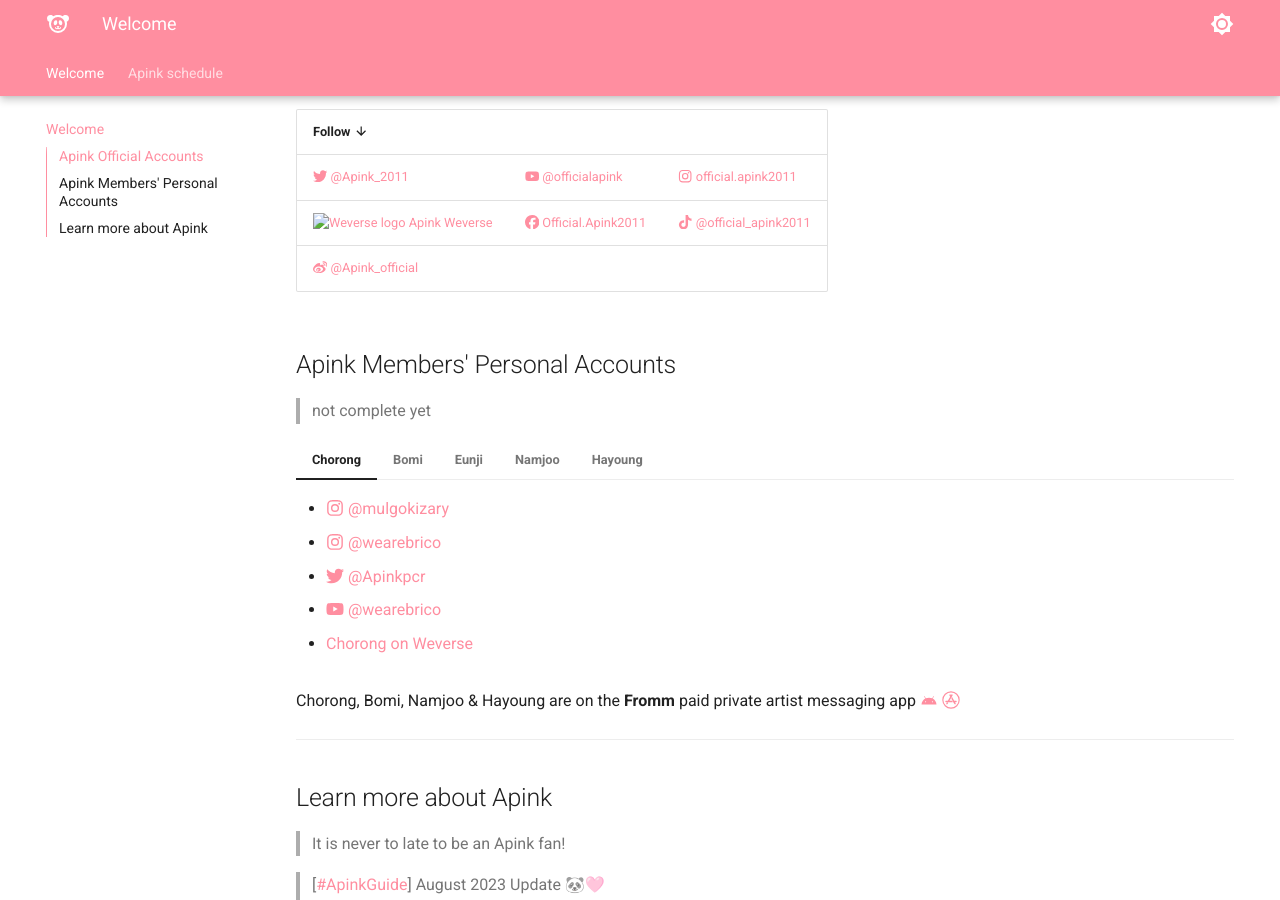
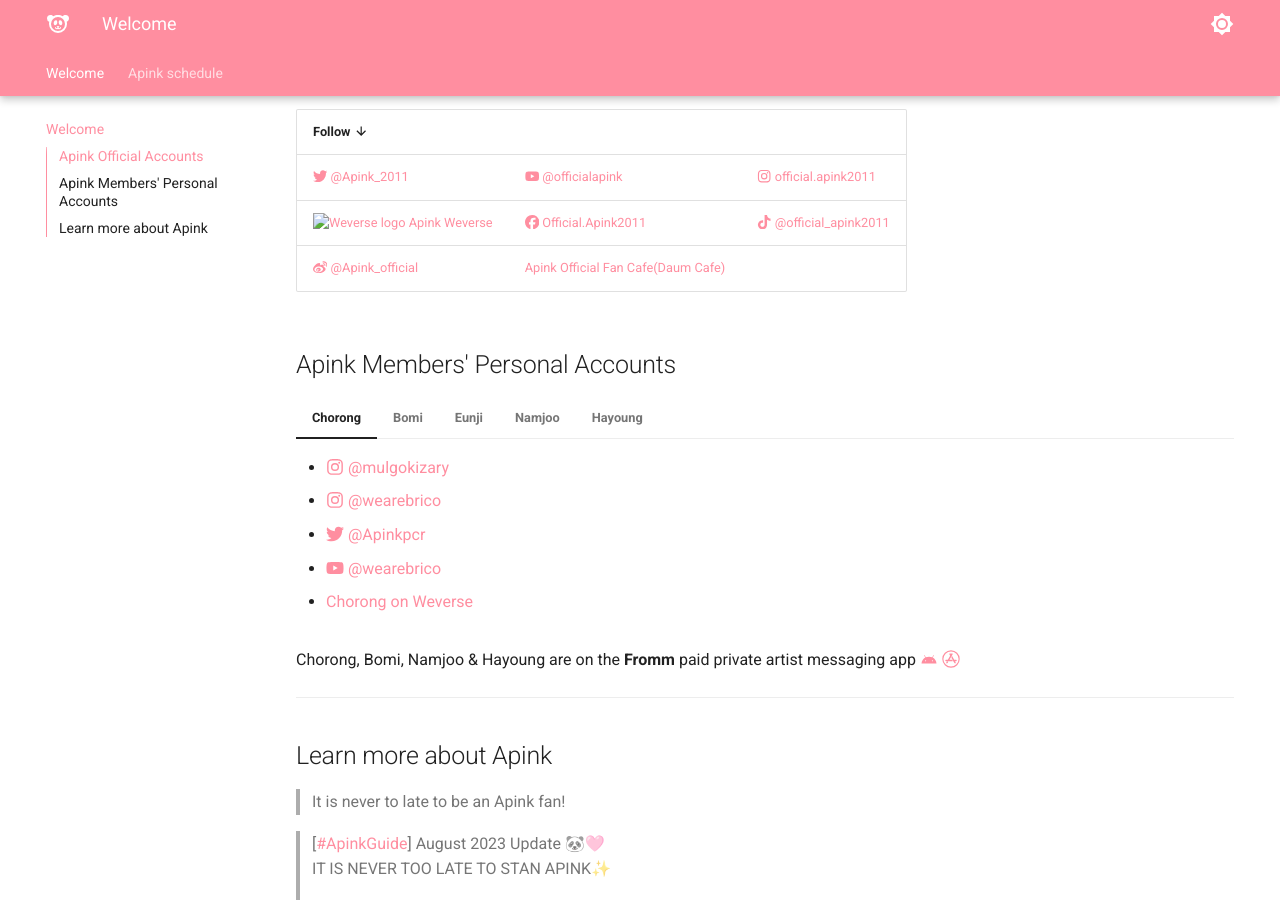
Before and after one commit to lazypandasite/mkdocs-lazypandasite, an MkDocs documentation site: the page built from docs/index.md, in a window 1280 px wide and 900 px high, scrolled down 301 px. Built offline with MkDocs 1.6.1 and Material for MkDocs 9.7.7, drawn with Linux system fonts in a browser that asks for light colours; comment, search, counter and statistics services are not loaded.

Commit message:
Official fan cafe link + new Hayoung update

```diff
--- a/docs/apink_schedule/current_data.csv
+++ b/docs/apink_schedule/current_data.csv
@@ -2,4 +2,5 @@
 14 February,Valentine's Day Special Live Clip,2:14 PM,Apink Youtube?,Namjoo
 16 February,Reply 1997 Episodes start airing (Special Program for 20th K-Wave Anniversay Celebration),10:00 JST, BS Fuji(Japan),Eunji
 18 February,Presenting at the 31st Hanteo Music Awards 2023,?,Dongdaemun Design Plaza,Bomi
+29 February,이 노래 인기인 가요?,5:30 PM,Mobidic Youtube Channel,"Hayoung & maybe another member"
 29 February,Good Neighbors TV Live Stream,7:00 PM,Good Neighbors TV Youtube Channel,"Chorong & Namjoo"
--- a/docs/index.md
+++ b/docs/index.md
@@ -10,11 +10,9 @@
 | -------------------------------------------------------------------------- | ------------------------------------------------------------------------------------------------ | -------------------------------------------------------------------------------------------------- |
 | [:fontawesome-brands-twitter: @Apink_2011](https://twitter.com/Apink_2011) | [:fontawesome-brands-youtube: @officialapink](https://www.youtube.com/@officialapink)            | [:fontawesome-brands-instagram: official.apink2011](https://www.instagram.com/official.apink2011/) |
 | ![Weverse logo](https://cdn-v2pstatic.weverse.io/wev_web_fe/assets/1.0.0/icons/favicon.ico){: style="height:14.4px;width:14.4px"} [Apink Weverse](https://weverse.io/apink)                                  | [:fontawesome-brands-facebook: Official.Apink2011](https://www.facebook.com/Official.Apink2011/) | [:fontawesome-brands-tiktok: @official_apink2011](https://www.tiktok.com/@official_apink2011)      |
-| [:simple-sinaweibo: @Apink_official](https://weibo.com/u/5465314977) | | |
+| [:simple-sinaweibo: @Apink_official](https://weibo.com/u/5465314977) | [Apink Official Fan Cafe(Daum Cafe)](https://cafe.daum.net/apink) | |
 
 ## Apink Members' Personal Accounts
-
->not complete yet
 
 === "Chorong"
 
```
Also changed, not shown: docs/apink_schedule/index.md (+1 -0 lines), docs/assets/images/event_images/Hayoung_mobidic.jpeg (added).
